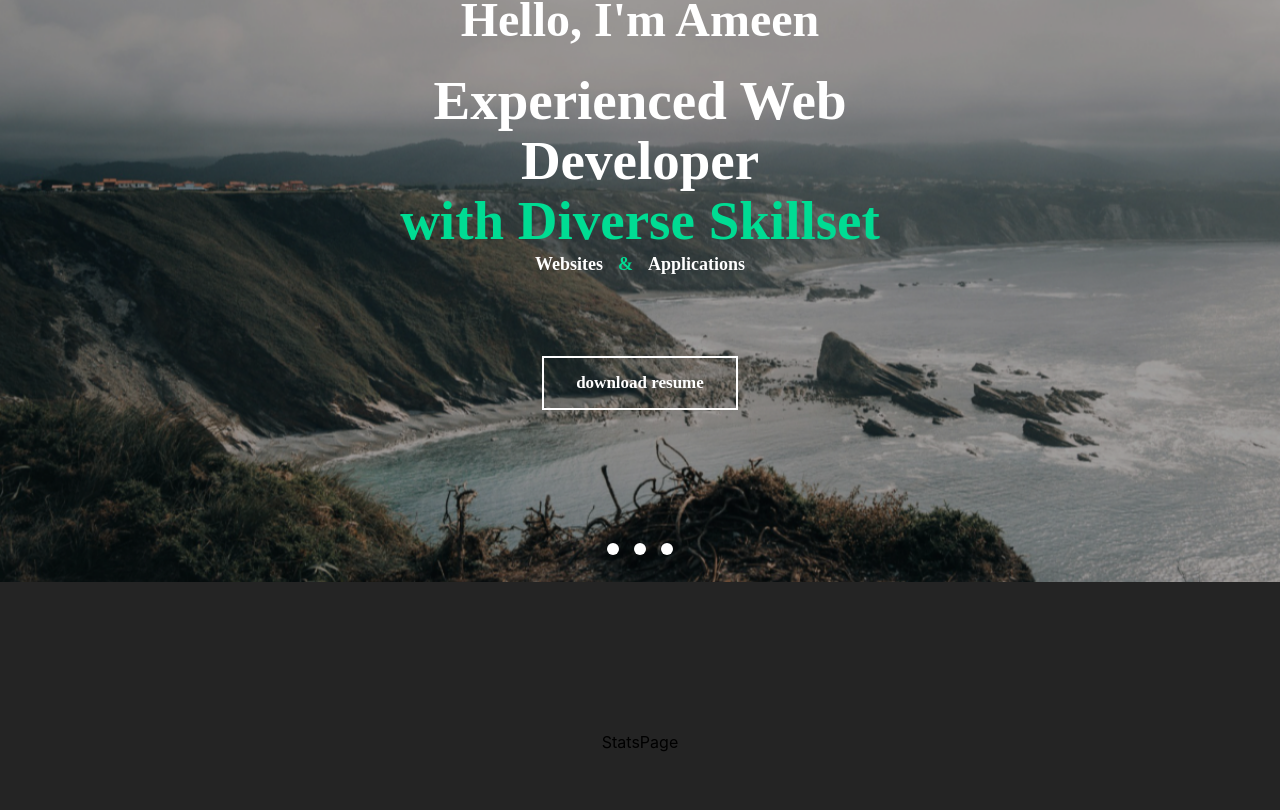
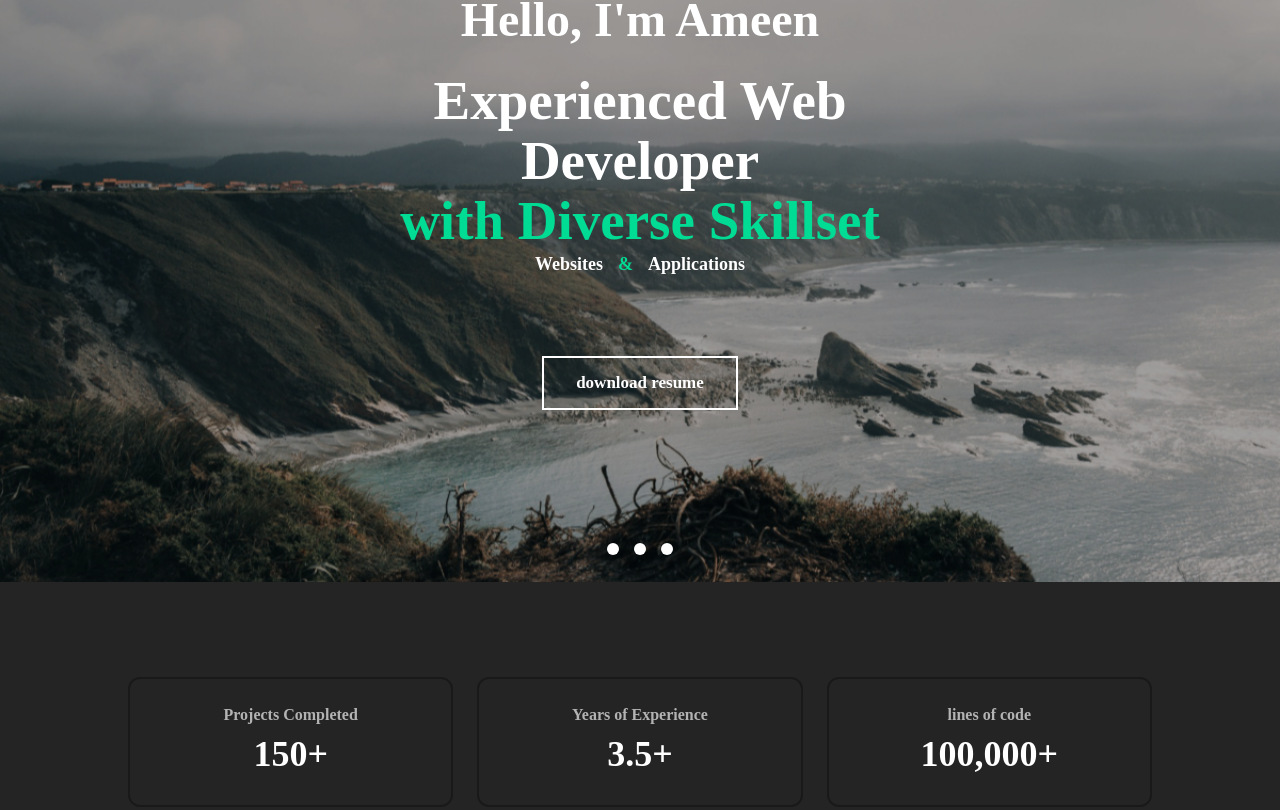
Before and after one commit to Ameer2000Mzori/New-Portfolio-2024, a React (Create React App) app: page / in a window 1280 px wide. Shown: the part 218-1028 px from the top of the page. Built offline with nearby package versions, Linux system fonts and the light colour scheme; a web font is replaced by a local one.

Commit message:
added stats page

```diff
--- a/src/components/stats/statsPage.jsx
+++ b/src/components/stats/statsPage.jsx
@@ -1,9 +1,20 @@
 import React from "react";
-
+import { statsData } from "./hooks/statsData";
 export default function StatsPage() {
   return (
-    <div className="h-[40dvh] px-[40px] flex flex-row text-center items-center justify-center gap-[24px]">
-      StatsPage
+    <div className="lg:h-[40dvh] h-auto p-[64px] w-[100dvw] px-[10%] flex flex-col lg:flex-row text-center items-center justify-center gap-[24px]">
+      {statsData.map((el, index) => {
+        return (
+          <div className=" bg-transparent w-[100%] lg:w-[33.33%] border-[#191919]  border-2 p-[24px] rounded-[12px] ">
+            <h1 className=" font-baloo font-bold text-[#B3B3B3] text-[16px]">
+              {el.title}
+            </h1>
+            <h1 className="text-[36px] text-white font-baloo font-bold">
+              {el.describe}
+            </h1>
+          </div>
+        );
+      })}
     </div>
   );
 }
```
